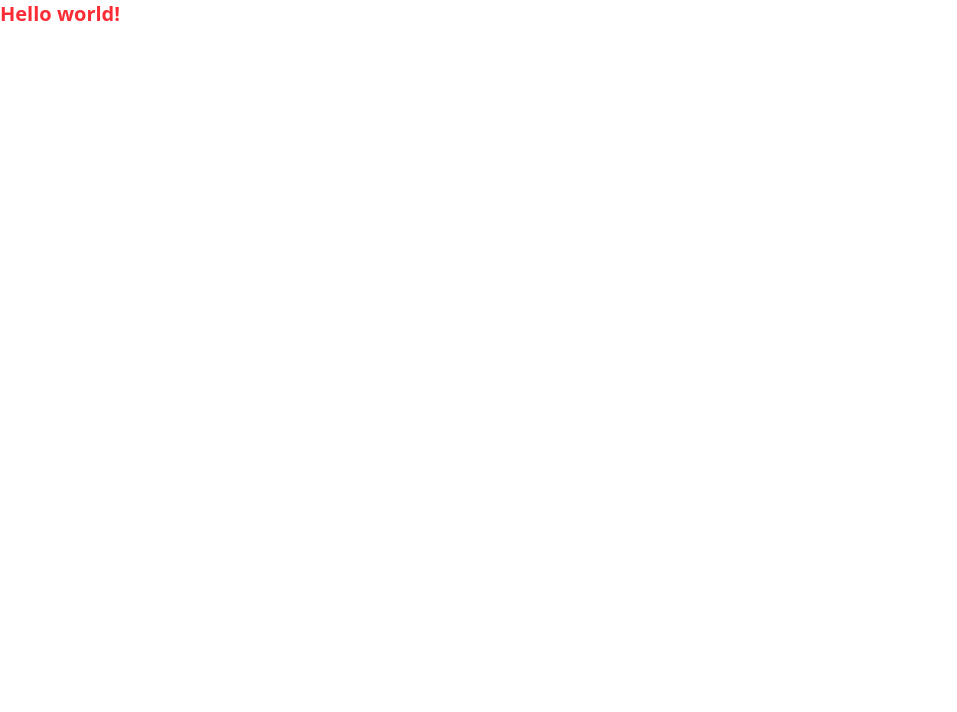
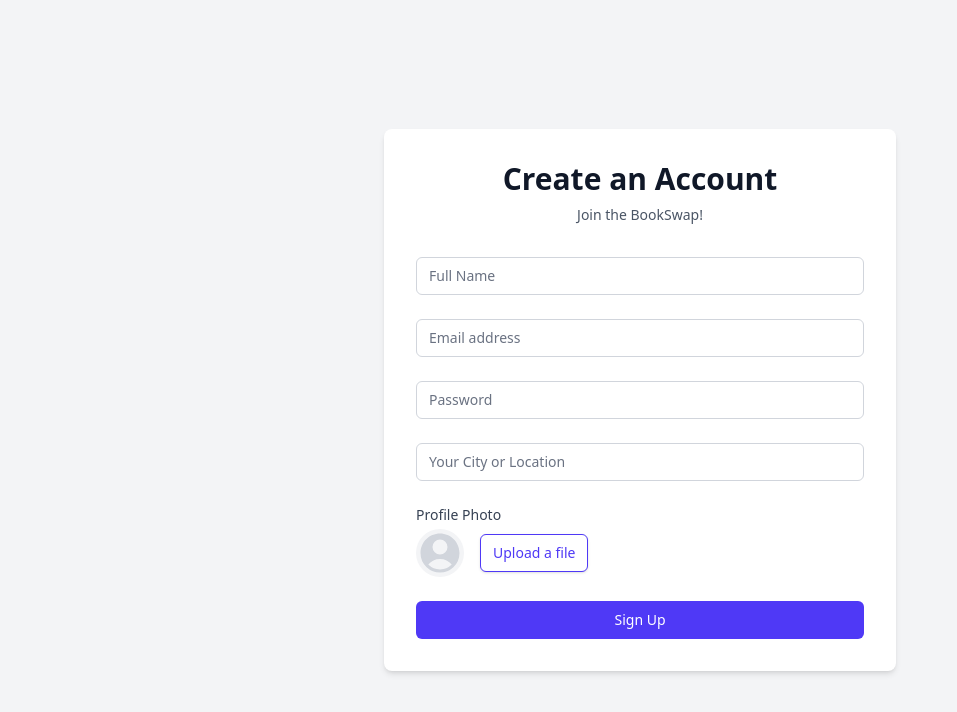
Before and after one commit to NavvAbhishek/bookswap, a React (Vite) app in the folder bookswap-frontend/: page /signup in a window 1280 px wide. Shown: the top 712 px of the page, without its empty margins (0-957 px from the left). Built offline with nearby package versions, Linux system fonts and the light colour scheme.

Commit message:
added signup page and auth service

```diff
--- a/bookswap-frontend/package.json
+++ b/bookswap-frontend/package.json
@@ -10,6 +10,7 @@
     "preview": "vite preview"
   },
   "dependencies": {
+    "@heroicons/react": "^2.2.0",
     "@tailwindcss/vite": "^4.1.10",
     "axios": "^1.10.0",
     "react": "^19.1.0",
--- a/bookswap-frontend/src/App.jsx
+++ b/bookswap-frontend/src/App.jsx
@@ -1,9 +1,13 @@
 import React from "react";
+import SignUp from './pages/SignUp';
+import { Routes, Route } from 'react-router-dom';
+const App = () => {
 
-const App = () => {
   return (
     <div>
-      <h1 class="text-red-500 font-bold text-xl">Hello world!</h1>
+     <Routes>
+        <Route path="/signup" element={<SignUp/>} />
+      </Routes>
     </div>
   );
 };
--- a/bookswap-frontend/src/main.jsx
+++ b/bookswap-frontend/src/main.jsx
@@ -1,9 +1,12 @@
 import { StrictMode } from 'react'
 import { createRoot } from 'react-dom/client'
+import { BrowserRouter } from 'react-router-dom'
 import App from './App.jsx'
 
 createRoot(document.getElementById('root')).render(
   <StrictMode>
+    <BrowserRouter>
     <App />
+    </BrowserRouter>
   </StrictMode>,
 )
--- /dev/null
+++ b/bookswap-frontend/src/pages/SignUp.jsx
@@ -0,0 +1,174 @@
+import React, { useState } from 'react';
+import { useNavigate } from 'react-router-dom';
+import AuthService from '../services/auth.service';
+import { UserCircleIcon } from '@heroicons/react/24/solid';
+
+const SignUp = () => {
+    const [name, setName] = useState('');
+    const [email, setEmail] = useState('');
+    const [password, setPassword] = useState('');
+    const [location, setLocation] = useState('');
+    const [selectedFile, setSelectedFile] = useState(null);
+    const [preview, setPreview] = useState(null);
+
+    const [loading, setLoading] = useState(false);
+    const [message, setMessage] = useState('');
+    const [successful, setSuccessful] = useState(false);
+
+    const navigate = useNavigate();
+
+    const handleFileChange = (e) => {
+        const file = e.target.files[0];
+        if (file) {
+            setSelectedFile(file);
+            // Create a preview of the image
+            const reader = new FileReader();
+            reader.onloadend = () => {
+                setPreview(reader.result);
+            };
+            reader.readAsDataURL(file);
+        }
+    };
+
+    const handleSignUp = (e) => {
+        e.preventDefault();
+        setMessage('');
+        setLoading(true);
+
+        const signUpRequest = { name, email, password, location };
+
+        AuthService.signup(signUpRequest, selectedFile).then(
+            (response) => {
+                setMessage("Sign up successful! You will be redirected to login.");
+                setSuccessful(true);
+                setLoading(false);
+                setTimeout(() => {
+                    navigate('/login');
+                }, 2000); // Redirect after 2 seconds
+            },
+            (error) => {
+                const resMessage =
+                    (error.response &&
+                        error.response.data &&
+                        error.response.data.message) ||
+                    error.message ||
+                    error.toString();
+
+                setMessage(resMessage);
+                setSuccessful(false);
+                setLoading(false);
+            }
+        );
+    };
+
+    return (
+        <div className="flex items-center justify-center min-h-screen bg-gray-100">
+            <div className="w-full max-w-lg p-8 space-y-8 bg-white rounded-lg shadow-md">
+                <div className="text-center">
+                    <h2 className="text-3xl font-bold text-gray-900">Create an Account</h2>
+                    <p className="mt-2 text-sm text-gray-600">Join the BookSwap!</p>
+                </div>
+
+                <form className="mt-8 space-y-6" onSubmit={handleSignUp}>
+                    {/* Name Input */}
+                    <div>
+                        <label htmlFor="name" className="sr-only">Name</label>
+                        <input
+                            id="name"
+                            name="name"
+                            type="text"
+                            required
+                            className="relative block w-full px-3 py-2 text-gray-900 placeholder-gray-500 border border-gray-300 rounded-md appearance-none focus:outline-none focus:ring-indigo-500 focus:border-indigo-500 focus:z-10 sm:text-sm"
+                            placeholder="Full Name"
+                            value={name}
+                            onChange={(e) => setName(e.target.value)}
+                        />
+                    </div>
+                    {/* Email Input */}
+                    <div>
+                        <label htmlFor="email-address" className="sr-only">Email address</label>
+                        <input
+                            id="email-address"
+                            name="email"
+                            type="email"
+                            autoComplete="email"
+                            required
+                            className="relative block w-full px-3 py-2 text-gray-900 placeholder-gray-500 border border-gray-300 rounded-md appearance-none focus:outline-none focus:ring-indigo-500 focus:border-indigo-500 focus:z-10 sm:text-sm"
+                            placeholder="Email address"
+                            value={email}
+                            onChange={(e) => setEmail(e.target.value)}
+                        />
+                    </div>
+                    {/* Password Input */}
+                    <div>
+                        <label htmlFor="password" className="sr-only">Password</label>
+                        <input
+                            id="password"
+                            name="password"
+                            type="password"
+                            autoComplete="new-password"
+                            required
+                            className="relative block w-full px-3 py-2 text-gray-900 placeholder-gray-500 border border-gray-300 rounded-md appearance-none focus:outline-none focus:ring-indigo-500 focus:border-indigo-500 focus:z-10 sm:text-sm"
+                            placeholder="Password"
+                            value={password}
+                            onChange={(e) => setPassword(e.target.value)}
+                        />
+                    </div>
+                    {/* Location Input */}
+                    <div>
+                        <label htmlFor="location" className="sr-only">Location</label>
+                        <input
+                            id="location"
+                            name="location"
+                            type="text"
+                            required
+                            className="relative block w-full px-3 py-2 text-gray-900 placeholder-gray-500 border border-gray-300 rounded-md appearance-none focus:outline-none focus:ring-indigo-500 focus:border-indigo-500 focus:z-10 sm:text-sm"
+                            placeholder="Your City or Location"
+                            value={location}
+                            onChange={(e) => setLocation(e.target.value)}
+                        />
+                    </div>
+
+                    {/* Profile Picture Upload */}
+                    <div>
+                        <label className="block text-sm font-medium text-gray-700"> Profile Photo </label>
+                        <div className="flex items-center mt-1 space-x-4">
+                            <span className="inline-block w-12 h-12 overflow-hidden bg-gray-100 rounded-full">
+                                {preview ? (
+                                    <img src={preview} alt="Preview" className="object-cover w-full h-full" />
+                                ) : (
+                                    <UserCircleIcon className="w-full h-full text-gray-300" />
+                                )}
+                            </span>
+                            <label htmlFor="file-upload" className="px-3 py-2 text-sm font-medium text-indigo-600 bg-white border border-indigo-600 rounded-md shadow-sm cursor-pointer hover:bg-indigo-50">
+                                <span>Upload a file</span>
+                                <input id="file-upload" name="file-upload" type="file" className="sr-only" onChange={handleFileChange} />
+                            </label>
+                        </div>
+                    </div>
+
+
+                    {/* Submit Button */}
+                    <div>
+                        <button
+                            type="submit"
+                            className="relative flex justify-center w-full px-4 py-2 text-sm font-medium text-white bg-indigo-600 border border-transparent rounded-md group hover:bg-indigo-700 focus:outline-none focus:ring-2 focus:ring-offset-2 focus:ring-indigo-500 disabled:bg-indigo-400"
+                            disabled={loading}
+                        >
+                            {loading ? "Signing Up..." : "Sign Up"}
+                        </button>
+                    </div>
+
+                    {/* Message Display */}
+                    {message && (
+                        <div className={`p-4 text-sm rounded-md ${ successful ? 'bg-green-100 text-green-700' : 'bg-red-100 text-red-700' }`}>
+                            {message}
+                        </div>
+                    )}
+                </form>
+            </div>
+        </div>
+    );
+};
+
+export default SignUp;
--- /dev/null
+++ b/bookswap-frontend/src/services/auth.service.js
@@ -0,0 +1,29 @@
+import axios from "axios";
+
+const API_URL = "http://localhost:8080/api/auth/";
+
+const signup = (signUpRequest, profilePicture) => {
+    // FormData is required for sending files
+    const formData = new FormData();
+
+    // 1. Append the JSON data as a Blob
+    // This is the standard way to send a JSON part in a multipart request
+    const signUpRequestBlob = new Blob([JSON.stringify(signUpRequest)], {
+        type: "application/json"
+    });
+    formData.append("signUpRequest", signUpRequestBlob);
+
+    // 2. Append the file if it exists
+    if (profilePicture) {
+        formData.append("profilePicture", profilePicture);
+    }
+
+    // Axios will automatically set the correct 'Content-Type: multipart/form-data'
+    return axios.post(API_URL + "signup", formData);
+};
+
+const AuthService = {
+    signup,
+};
+
+export default AuthService;
```
Also changed, not shown: 1 other file (tests, documents, lock files or other folders).
